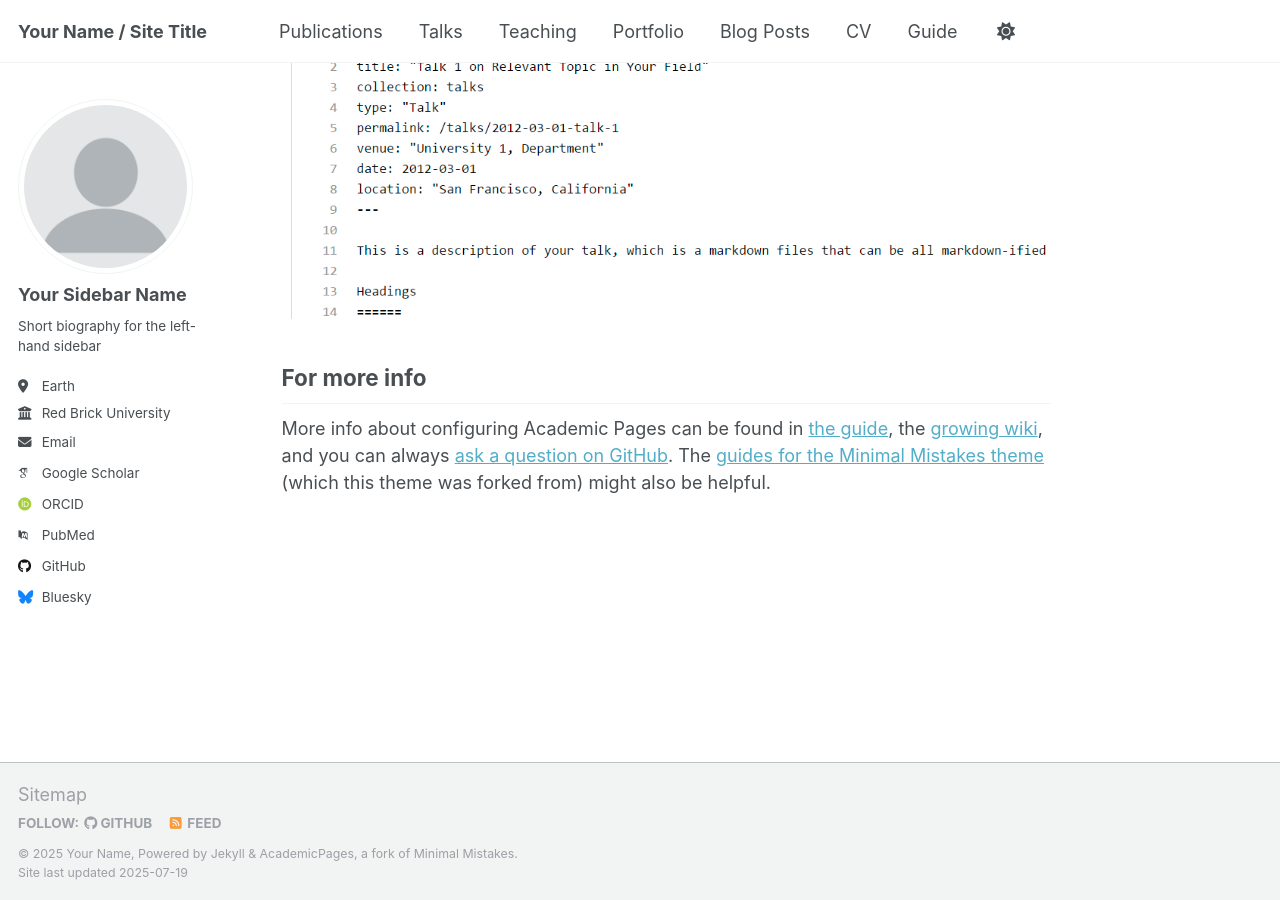
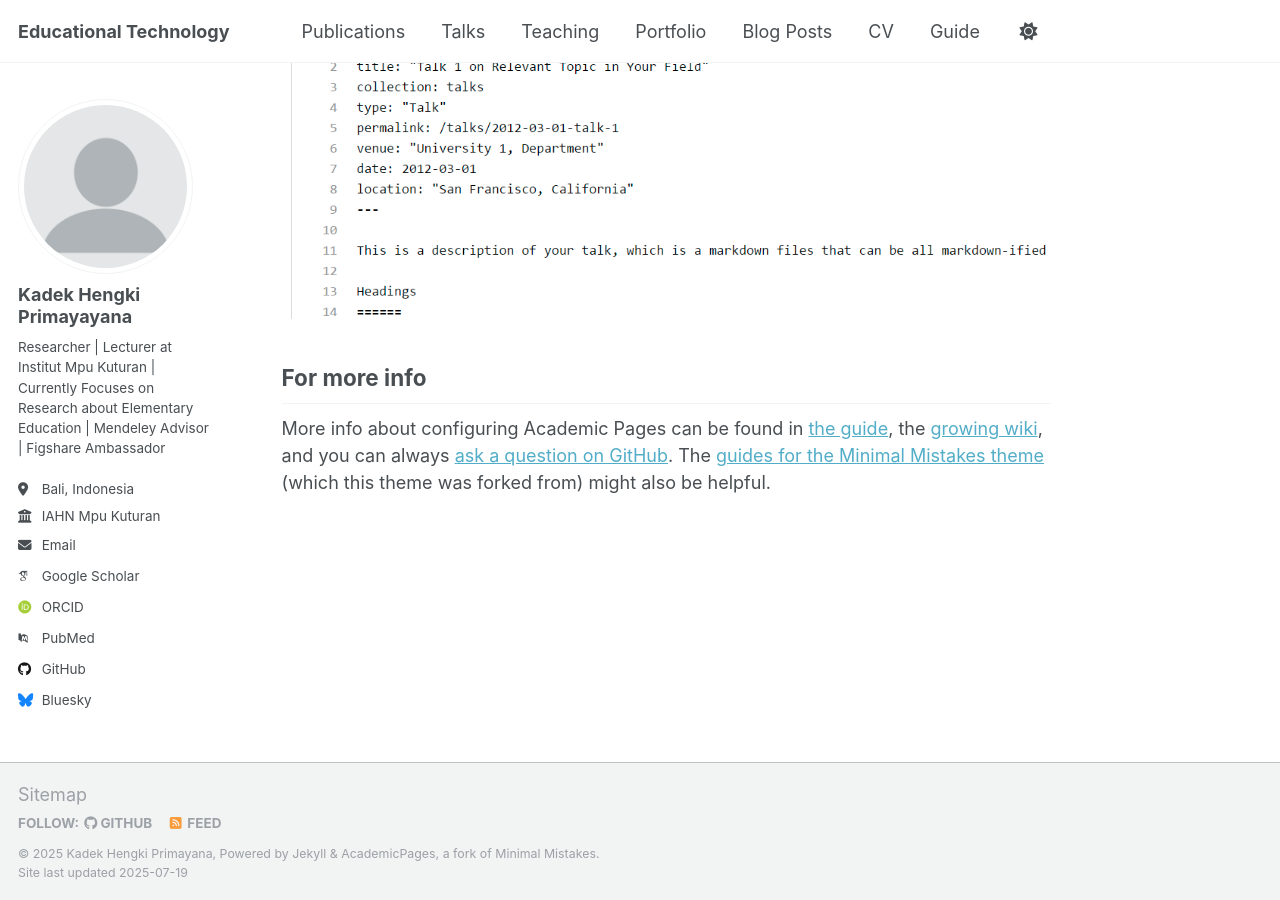
Before and after one commit to hengkiprimayana/hengkiprimayana.github.io, a Jekyll site: the page built from _pages/about.md, in a window 1280 px wide and 900 px high, scrolled down 2880 px. Built offline with Jekyll 4.4.1, drawn with Linux system fonts in a browser that asks for light colours; some web fonts are replaced; a script that is not in the unit is left out.

Commit message:
Update _config.yml

```diff
--- a/_config.yml
+++ b/_config.yml
@@ -9,13 +9,13 @@
 # Basic Site Settings
 locale                   : "en-US"
 site_theme               : "default"
-title                    : "Your Name / Site Title"
+title                    : "Educational Technology"
 title_separator          : "-"
-name                     : &name "Your Name"
-description              : &description "personal description"
+name                     : &name "Kadek Hengki Primayana"
+description              : &description "Educational Technology"
 url                      : https://academicpages.github.io # the base hostname & protocol for your site e.g. "https://[your GitHub username].github.io" or if you already have some other page hosted on Github then use "https://[your GitHub username].github.io/[Your Repo Name]"
 baseurl                  : "" # the subpath of your site, e.g. "/blog"
-repository               : "academicpages/academicpages.github.io"
+repository               : "hengkiprimayana/hengkiprimayana.github.io"
 
 # Site Author - The following control what appear as part of the author content on the side bar.
 #               If a field is blank the icon and link will not appear, otherwise it will be shown.
@@ -23,11 +23,11 @@ repository               : "academicpages/academicpages.github.io"
 author:
   # Biographic information
   avatar           : "profile.png"
-  name             : "Your Sidebar Name"
+  name             : "Kadek Hengki Primayayana"
   pronouns         : # example: "she/her"
-  bio              : "Short biography for the left-hand sidebar"
-  location         : "Earth"
-  employer         : "Red Brick University"
+  bio              : "Researcher | Lecturer at Institut Mpu Kuturan | Currently Focuses on Research about Elementary Education | Mendeley Advisor | Figshare Ambassador"
+  location         : "Bali, Indonesia"
+  employer         : "IAHN Mpu Kuturan"
   uri              : # URL
   email            : "none@example.org"
 
```
